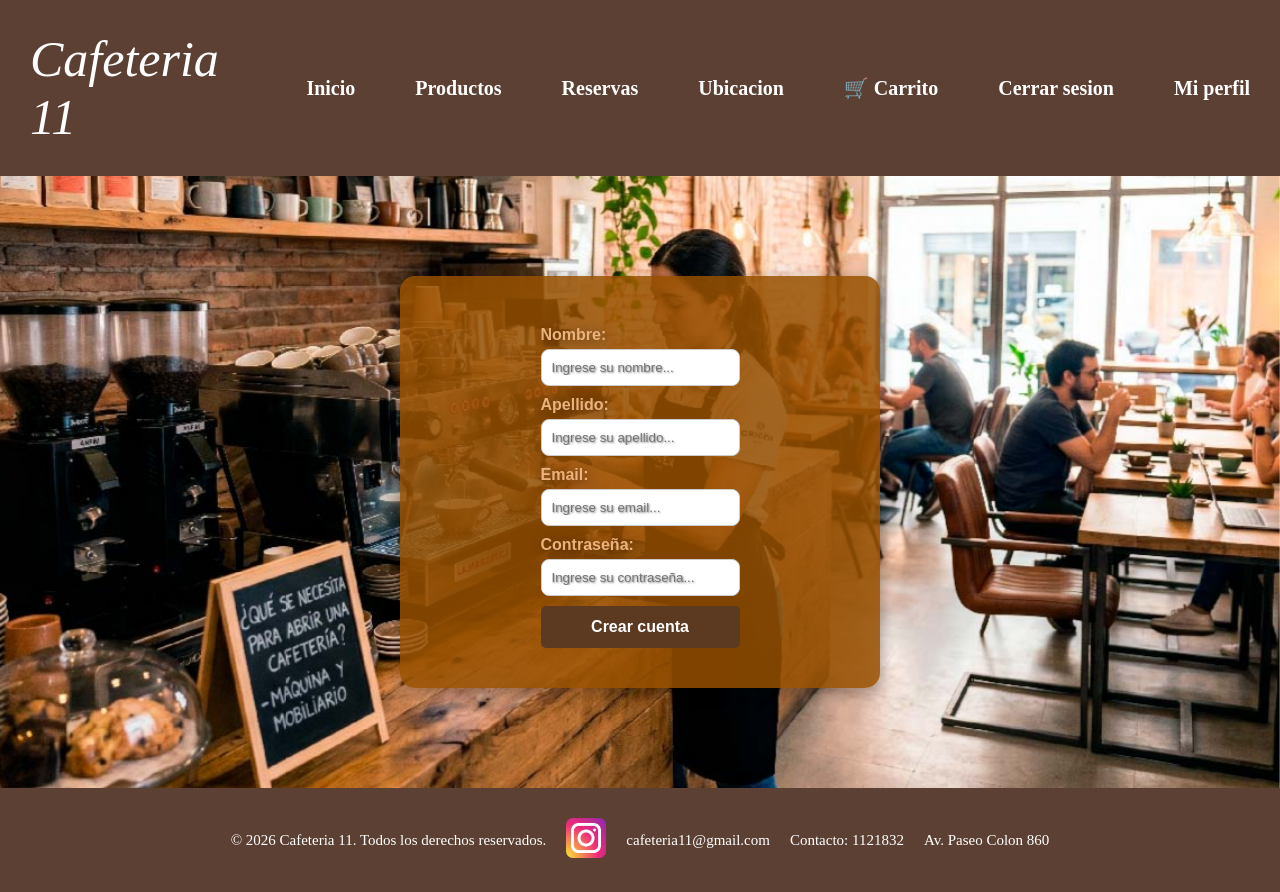
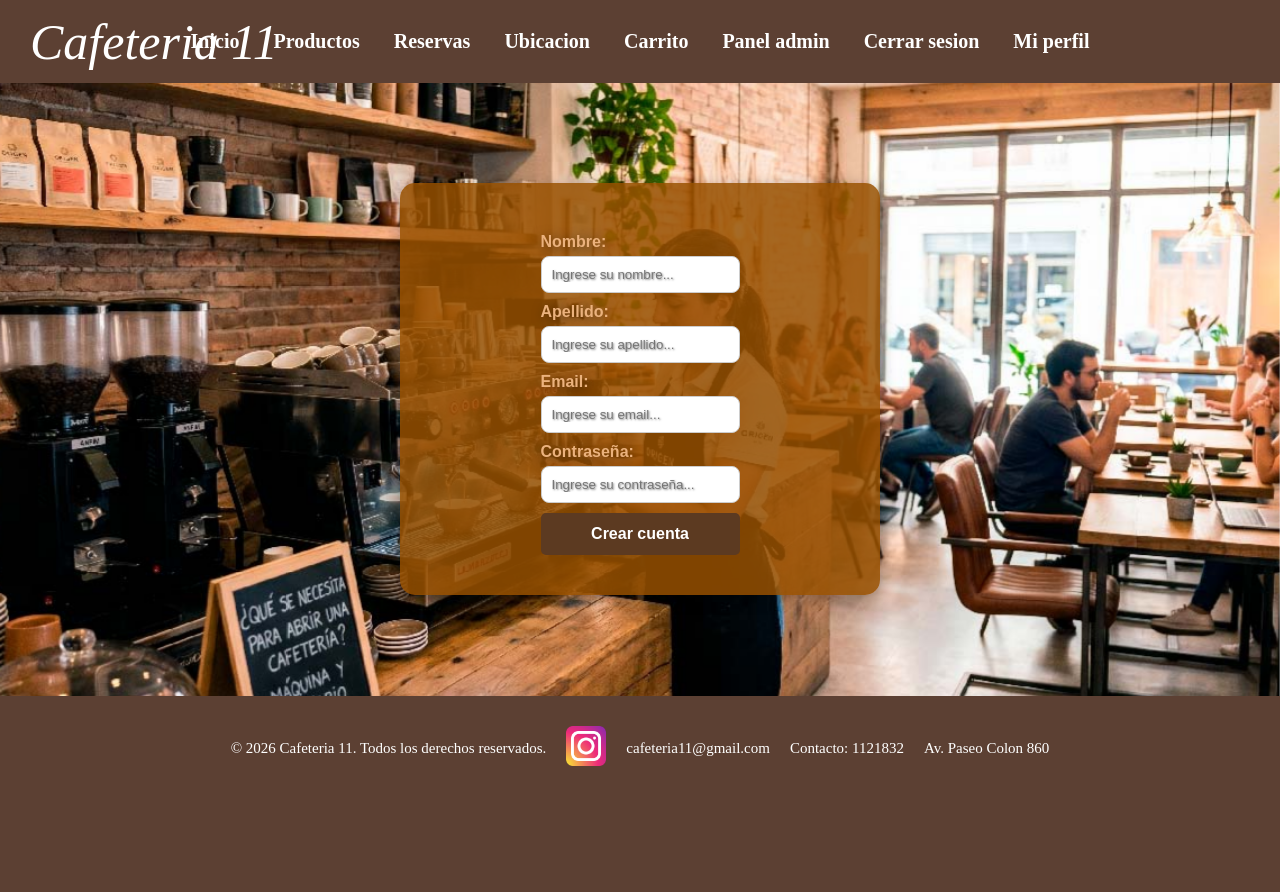
Before and after one commit to santiagoriost/Proyecto-final-integrador-IDS, a Flask app: page /usuario/register/ in a window 1280 px wide. After the commit the page ends 766 px from the top, so only its background shows below. Run offline with Flask 3, Linux system fonts and the light colour scheme; the visitor is signed in with stand-in values (Sample User, id 1).

Commit message:
Mejora navegacion, proteccion del panel admin y arreglo de notificaciones del usuario

```diff
--- a/frontend/cafeteria_web/routes/dashboard.py
+++ b/frontend/cafeteria_web/routes/dashboard.py
@@ -10,6 +10,16 @@ UPLOAD_FOLDER = '/app/static/imagenes/foto_productos'
 EXTENSIONES_PERMITIDAS = {'.png', '.jpg', '.jpeg', '.webp'}
 
 dashboard_bp = Blueprint("dashboard", __name__)
+@dashboard_bp.before_request
+def proteger_rutas_admin():
+    if not session.get("token"):
+        flash("Debes iniciar sesión para acceder al panel admin.", "error")
+        return redirect(url_for("usuarios.manejo_login"))
+
+    if session.get("rol") != "admin":
+        flash("No tienes permisos para acceder al panel admin.", "error")
+        return redirect(url_for("inicio.pagina_inicio"))
+
 def registrar_accion(accion, tipo, detalle=""):
     try:
         requests.post(
--- a/frontend/cafeteria_web/routes/usuarios.py
+++ b/frontend/cafeteria_web/routes/usuarios.py
@@ -127,6 +127,7 @@ def manejo_reset_password():
 def manejo_logout():
     session.pop("token", None)
     session.pop("usuario", None)
+    session.pop("rol", None)
     flash('Sesión cerrada exitosamente.', 'success')
     return redirect(url_for('inicio.pagina_inicio'))
 
--- a/frontend/static/styles/base.css
+++ b/frontend/static/styles/base.css
@@ -51,24 +51,31 @@ header{
     color: white;
 }
 .navbar {
+    position: relative;
     display: flex;
-    justify-content: space-between;
+    justify-content: center;
     align-items: center;
-    max-width: 1420px;
+    width: 100%;
+    max-width: none;
+    margin: 0;
 }
-.navbar .titulo{
+.navbar .titulo {
+    position: absolute;
+    left: 0;
     font-size: 50px;
     font-style: italic;
+    white-space: nowrap;
 }
 .nav-links {
     display: flex;
     align-items: center;
-    gap: 20px;
+    justify-content: center;
+    gap: 34px;
     list-style: none;
     flex-wrap: nowrap;
 }
 .nav-links li {
-    margin-left: 40px;
+    margin-left: 0;
 }
 .nav-links a {
     font-size: 20px;
--- a/frontend/templates/base.html
+++ b/frontend/templates/base.html
@@ -16,7 +16,14 @@
             <li><a href="{{url_for('inicio.pagina_productos')}}">Productos</a></li>
             <li><a href="{{url_for('inicio.pagina_reservas')}}">Reservas</a></li>
             <li><a href="{{url_for('ubicacion.pagina_ubicacion')}}">Ubicacion</a></li>
-            <li><a href="{{ url_for('carrito.mostrar_carrito') }}">🛒 Carrito</a></li>
+            <li><a href="{{ url_for('carrito.mostrar_carrito') }}">Carrito</a></li>
+            {% if session.get("rol") == "admin" %}
+                <li>
+                    <a href="{{ url_for('dashboard.dashboard_estadisticas') }}">
+                        Panel admin
+                    </a>
+                </li>
+            {% endif %}
             {% if session.get('usuario') %}
                 <li><a href="{{url_for('usuarios.manejo_logout')}}">Cerrar sesion</a></li>
                 <li><a href="{{url_for('usuarios.manejo_perfil')}}">Mi perfil</a></li>
--- a/frontend/templates/base_admin.html
+++ b/frontend/templates/base_admin.html
@@ -32,7 +32,7 @@
             <a href="{{ url_for('dashboard.dashboard_resenas') }}" class="admin-link">⊞ Reseñas</a>
             <a href="{{ url_for('dashboard.dashboard_estadisticas') }}" class="admin-link">◔ Estadísticas</a>
             <a href="{{ url_for('dashboard.dashboard_historial') }}" class="admin-link">↺ Historial</a>
-            <a href="{{ url_for('inicio.index') }}" class="admin-link"> Ver como usuario</a>
+            <a href="{{ url_for('inicio.pagina_inicio') }}" class="admin-link">Ver como usuario</a>
         </nav>
         <button id="btnLogout" class="logout-link">
                     ↪ Cerrar sesión
```
Also changed, not shown: other parts of frontend/static/styles/base.css (+56 -0 lines).
